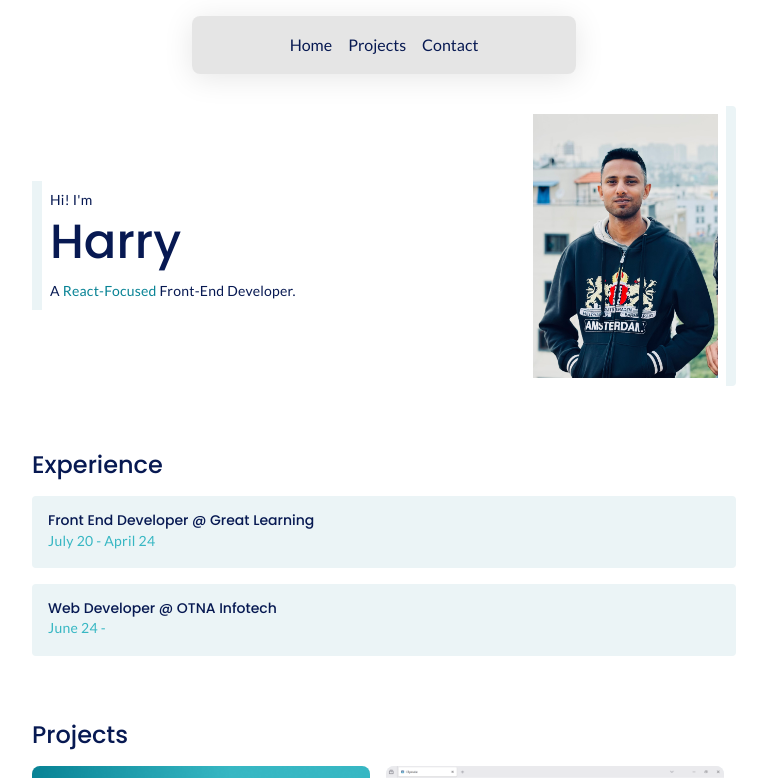
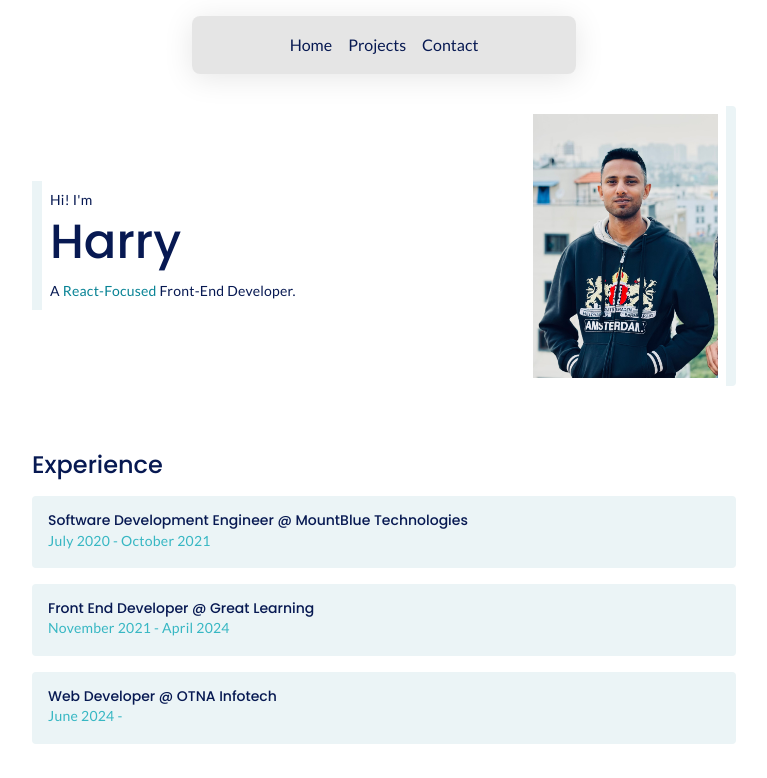
Before and after one commit to harrythettayil/portfolio-react, a React (Vite) app: page / in a window 1280 px wide. Shown: the top 778 px of the page, without its empty margins (256-1023 px from the left). Built offline with nearby package versions, Linux system fonts and the light colour scheme.

Commit message:
exp update

```diff
--- a/src/components/experience/exp.js
+++ b/src/components/experience/exp.js
@@ -1,11 +1,15 @@
 const exp = [
   {
+    title: "Software Development Engineer @ MountBlue Technologies",
+    time: "July 2020 - October 2021",
+  },
+  {
     title: "Front End Developer @ Great Learning",
-    time: "July 20 - April 24",
+    time: "November 2021 - April 2024",
   },
   {
     title: "Web Developer @ OTNA Infotech",
-    time: "June 24 -",
+    time: "June 2024 -",
   },
 ]
 
```
